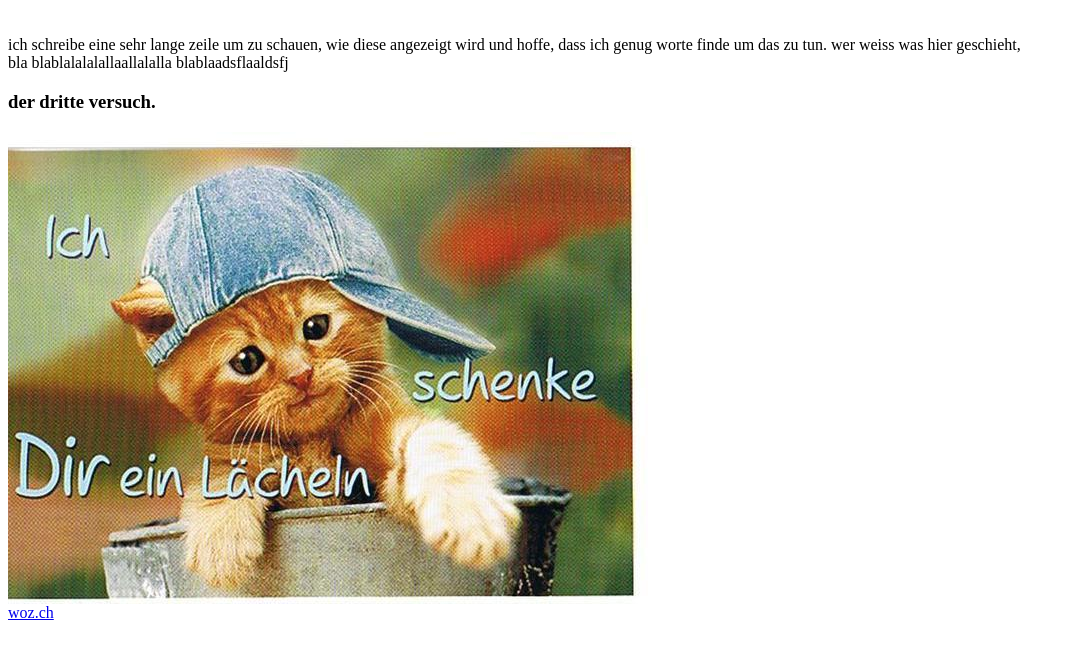
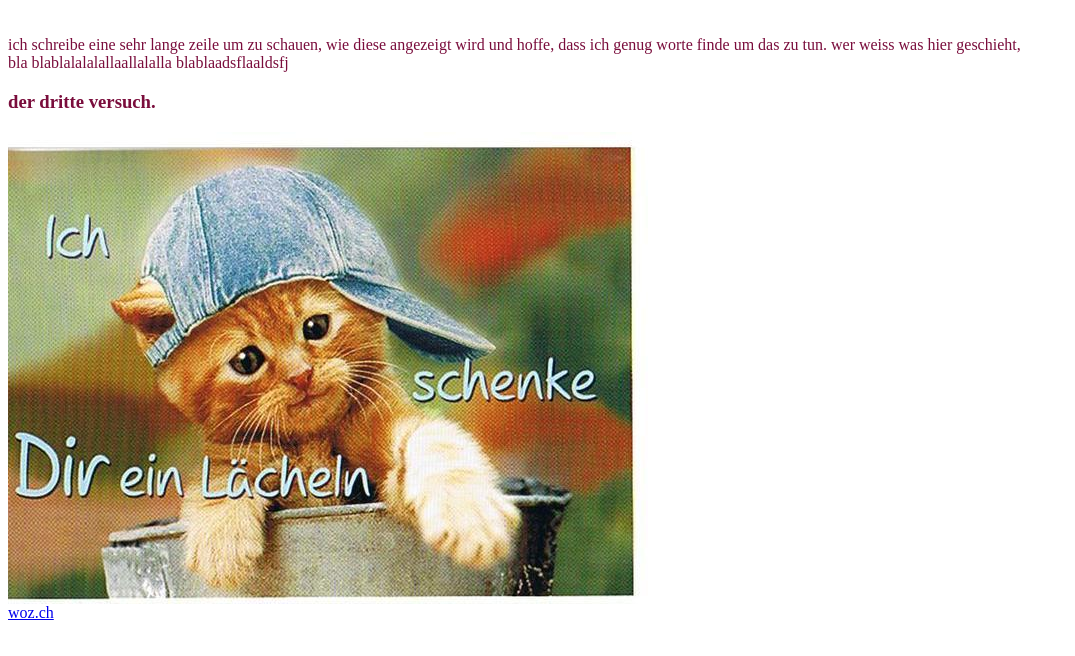
Before and after one commit to kathfran/kathfran.github.io, a plain HTML site: page index.html in a window 1280 px wide. Shown: the part 48-704 px from the top of the page, without its empty margins (0-1075 px from the left). Drawn offline with Linux system fonts and the light colour scheme.

Commit message:
body color

```diff
--- a/main.css
+++ b/main.css
@@ -1 +1,2 @@
 h1 {color: #426493}
+body {color: #7a0d3c}
```
